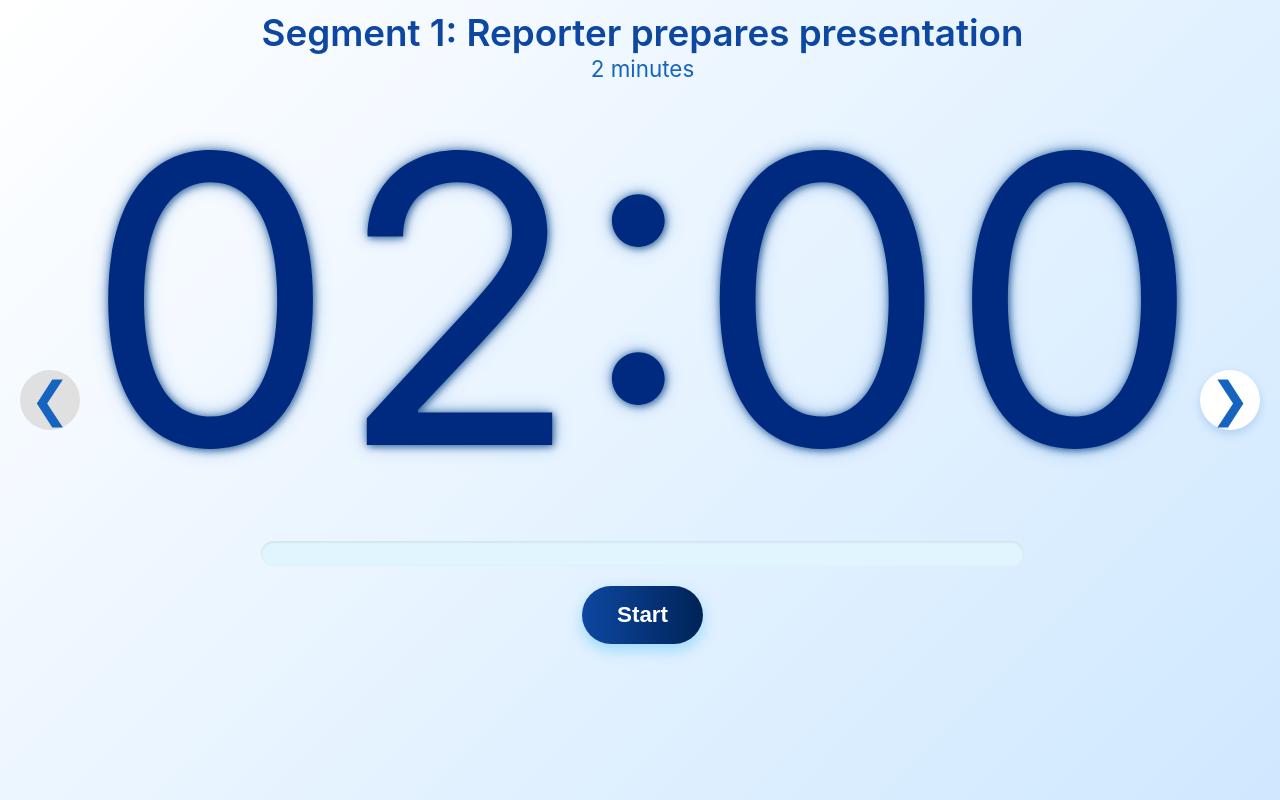
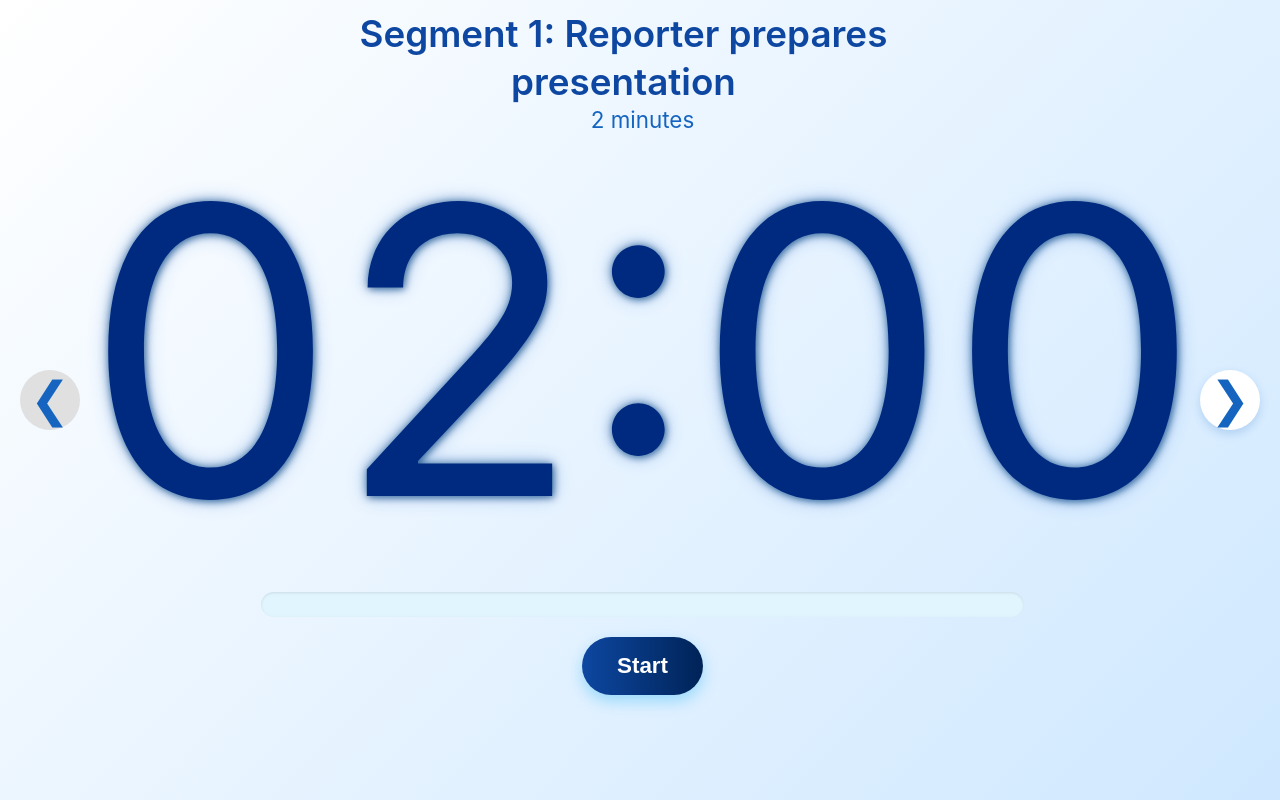
Before and after one commit to sypt-timer/development, a plain HTML site: page index.html in a window 1280 px wide. Drawn offline with Linux system fonts and the light colour scheme.

Commit message:
Update layout.css

```diff
--- a/layout.css
+++ b/layout.css
@@ -93,19 +93,20 @@ html {
 }
 
 .segment-title {
-    font-size: 2.3rem;
+    font-size: clamp(1.2rem, 3vw, 2.3rem);
     font-weight: 600;
     margin: 10px 0 0 0;
     color: #0D47A1;
     text-align: center;
-    white-space: nowrap;
-    overflow: hidden;
-    text-overflow: ellipsis;
-    max-width: 100%;
+    white-space: normal;
+    overflow-wrap: break-word;
+    word-break: break-word;
+    max-width: 95%;
+    line-height: 1.3;
 }
 
 .segment-subtitle {
-    font-size: 1.4rem;
+    font-size: clamp(1rem, 2.5vw, 1.4rem);
     color: #1565C0;
     margin: 0 0 5px 0;
     text-align: center;
```
